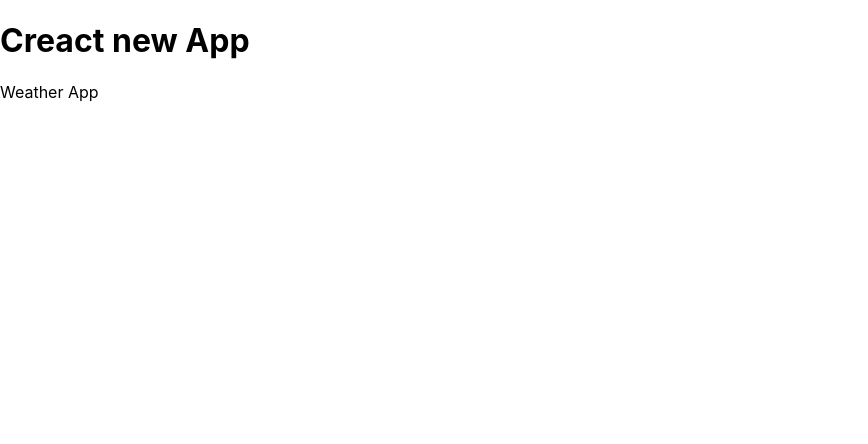
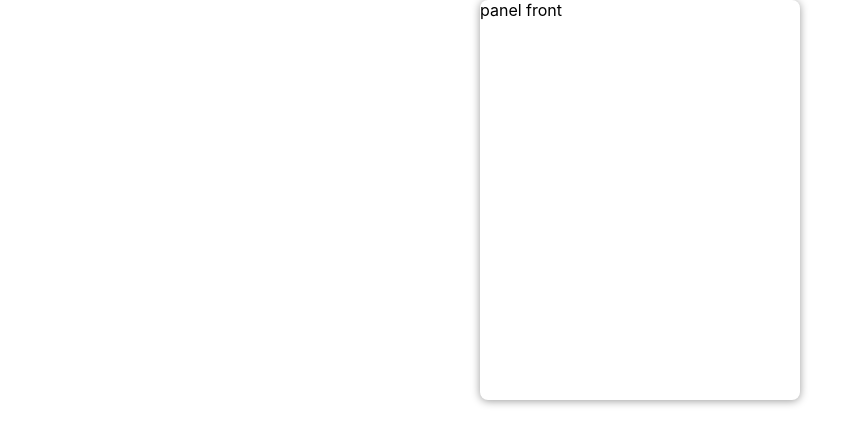
Before and after one commit to RomariosGoIT/my-weather-app, a React (Create React App) app: page / in a window 1280 px wide. Shown: the top 444 px of the page, without its empty margins (0-868 px from the left). Built offline with nearby package versions, Linux system fonts and the light colour scheme.

Commit message:
start app

```diff
--- a/src/App.css
+++ /dev/null
@@ -1,32 +0,0 @@
-.App {
-  text-align: center;
-}
-
-.App-logo {
-  animation: App-logo-spin infinite 20s linear;
-  height: 40vmin;
-}
-
-.App-header {
-  background-color: #282c34;
-  min-height: 100vh;
-  display: flex;
-  flex-direction: column;
-  align-items: center;
-  justify-content: center;
-  font-size: calc(10px + 2vmin);
-  color: white;
-}
-
-.App-link {
-  color: #61dafb;
-}
-
-@keyframes App-logo-spin {
-  from {
-    transform: rotate(0deg);
-  }
-  to {
-    transform: rotate(360deg);
-  }
-}
--- a/src/App.js
+++ b/src/App.js
@@ -1,13 +1,8 @@
 import React, { Component } from "react";
-
+import Panel from "./container/Panel/Panel";
 class App extends Component {
   render() {
-    return (
-      <div className="App">
-        <h1> Creact new App </h1>
-        Weather App
-      </div>
-    );
+    return <Panel />;
   }
 }
 
--- /dev/null
+++ b/src/container/Panel/Panel.js
@@ -0,0 +1,11 @@
+import React from "react";
+import "./panel.css";
+
+const panel = () => (
+  <div className="panel">
+    <div className="panel-front"> panel front </div>{" "}
+    <div className="panel-back"> panel back </div>{" "}
+  </div>
+);
+
+export default panel;
--- /dev/null
+++ b/src/container/Panel/panel.css
@@ -0,0 +1,42 @@
+.panel {
+    border-radius: 8px;
+    margin: 0 auto;
+    width: 320px;
+    height: 400px;
+    perspective: 600px;
+    position: relative;
+}
+
+.panel .panel-front {
+    backface-visibility: hidden;
+    border-radius: 8px;
+    box-shadow: 0 1px 8px rgba(0, 0, 0, 0.4);
+    height: 100%;
+    left: 0;
+    top: 0;
+    transform-style: preserve-3d;
+    transform: rotateX(0) rotateY(0);
+    transition: all .4s ease-in-out;
+    width: 100%;
+}
+
+.panel.flip .panel-front {
+    transform: rotateY(179deg);
+}
+
+.panel .panel-back {
+    position: absolute;
+    top: 0;
+    left: 0;
+    width: 100%;
+    height: 100%;
+    transform: rotateY(-179deg);
+    transform-style: preserve-3d;
+    backface-visibility: hidden;
+    transition: all .4s ease-in-out;
+}
+
+.panel.flip .panel-back {
+    transform: rotateX(0) rotateY(0);
+    box-shadow: 0 15px 50px rgba(0, 0, 0, 0.2);
+}
```
